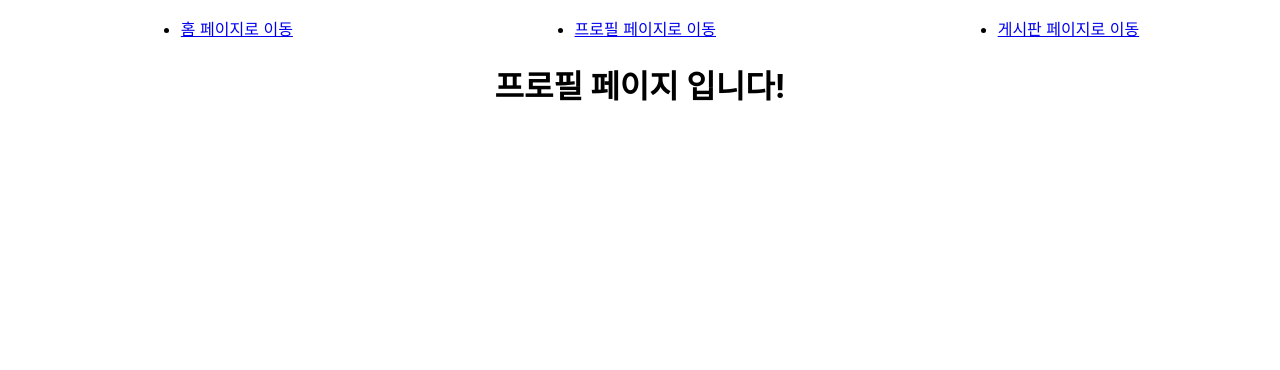
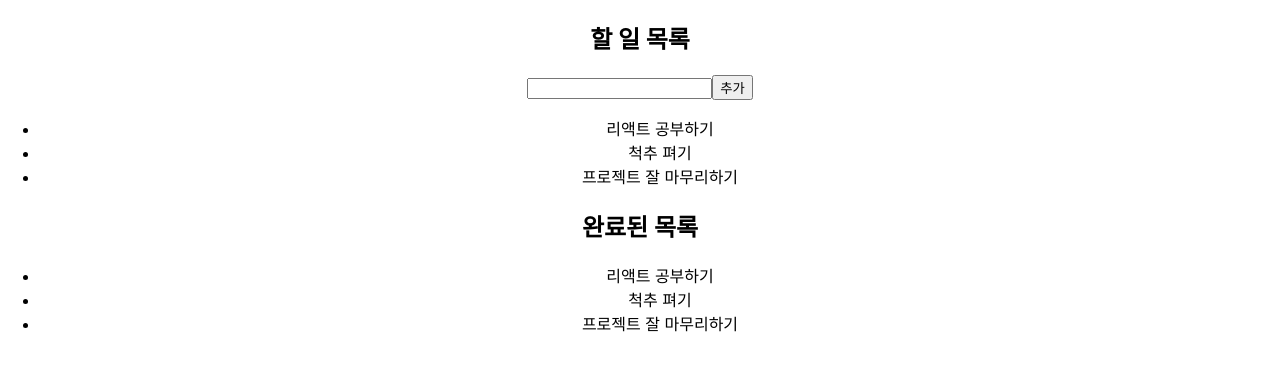
Before and after one commit to xenosign/react-router, a React (Create React App) app: page /profile in a window 1280 px wide. Shown: the top 370 px of the page. Built offline with nearby package versions, Linux system fonts and the light colour scheme.

Commit message:
230404 수업 코드

```diff
--- a/package.json
+++ b/package.json
@@ -8,8 +8,10 @@
     "@testing-library/user-event": "^13.5.0",
     "react": "^18.2.0",
     "react-dom": "^18.2.0",
+    "react-redux": "^8.0.5",
     "react-router-dom": "^6.10.0",
     "react-scripts": "5.0.1",
+    "redux": "^4.2.1",
     "web-vitals": "^2.1.4"
   },
   "scripts": {
--- a/src/App.js
+++ b/src/App.js
@@ -4,20 +4,23 @@ import Board from './components/Board';
 import BoardDetail from './components/BoardDetail';
 import Header from './components/Header';
 import Home from './components/Home';
+import ListContainer from './components/ListContainer';
 import NotFound from './components/NotFound';
 import Profile from './components/Profile';
+import TestRedux from './components/TestRedux';
 
 function App() {
   return (
     <div className="App">
-      <Header />
+      <ListContainer />
+      {/* <Header />
       <Routes>
         <Route path="/" element={<Home />} />
         <Route path="/profile" element={<Profile />} />
         <Route path="/board" element={<Board />} />
         <Route path="/board/:boardID" element={<BoardDetail />} />
         <Route path="*" element={<NotFound />} />
-      </Routes>
+      </Routes> */}
     </div>
   );
 }
--- /dev/null
+++ b/src/components/DoneList.jsx
@@ -0,0 +1,17 @@
+import React from 'react';
+import { useSelector } from 'react-redux';
+
+export default function DoneList() {
+  const todoList = useSelector((state) => state.todo.todoList);
+
+  return (
+    <section>
+      <h1>완료된 목록</h1>
+      <ul>
+        {todoList.map((el) => (
+          <li key={el.id}>{el.text}</li>
+        ))}
+      </ul>
+    </section>
+  );
+}
--- /dev/null
+++ b/src/components/ListContainer.jsx
@@ -0,0 +1,12 @@
+import React from 'react';
+import DoneList from './DoneList';
+import TodoList from './TodoList';
+
+export default function ListContainer() {
+  return (
+    <>
+      <TodoList />
+      <DoneList />
+    </>
+  );
+}
--- a/src/components/Profile.jsx
+++ b/src/components/Profile.jsx
@@ -1,7 +1,10 @@
 import React from 'react';
+import { useSelector } from 'react-redux';
 import Header from './Header';
 
 export default function Profile() {
+  const weight = useSelector((state) => state);
+
   return (
     <>
       <h1>프로필 페이지 입니다!</h1>
--- /dev/null
+++ b/src/components/TestRedux.jsx
@@ -0,0 +1,15 @@
+import React from 'react';
+import { useDispatch, useSelector } from 'react-redux';
+
+export default function TestRedux() {
+  const weight = useSelector((state) => state.weightReducer);
+  const dispatch = useDispatch();
+
+  return (
+    <>
+      <h1>당신의 몸무게는 {weight} 입니다!</h1>
+      <button onClick={() => dispatch({ type: '증가' })}>증가</button>
+      <button onClick={() => dispatch({ type: '감소' })}>감소</button>
+    </>
+  );
+}
--- /dev/null
+++ b/src/components/TodoList.jsx
@@ -0,0 +1,34 @@
+import React, { useRef } from 'react';
+import { useDispatch, useSelector } from 'react-redux';
+import { create, done } from '../store/modules/todo';
+
+export default function TodoList() {
+  const todoList = useSelector((state) => state.todo.todoList);
+  const dispatch = useDispatch();
+
+  const inputRef = useRef();
+
+  return (
+    <section>
+      <h1>할 일 목록</h1>
+      <div>
+        <input type="text" ref={inputRef} />
+        <button
+          onClick={() => {
+            dispatch(
+              create({ id: todoList.length, text: inputRef.current.value }),
+            );
+            inputRef.current.value = '';
+          }}
+        >
+          추가
+        </button>
+      </div>
+      <ul>
+        {todoList.map((el) => (
+          <li key={el.id}>{el.text}</li>
+        ))}
+      </ul>
+    </section>
+  );
+}
--- a/src/index.js
+++ b/src/index.js
@@ -4,11 +4,21 @@ import './index.css';
 import App from './App';
 import reportWebVitals from './reportWebVitals';
 import { BrowserRouter } from 'react-router-dom';
+import { createStore } from 'redux';
+import { Provider } from 'react-redux';
+import combineReducer from './store';
+
+const reduxDevTool =
+  window.__REDUX_DEVTOOLS_EXTENSION__ && window.__REDUX_DEVTOOLS_EXTENSION__();
+
+const rootReducer = createStore(combineReducer, reduxDevTool);
 
 const root = ReactDOM.createRoot(document.getElementById('root'));
 root.render(
   <BrowserRouter>
-    <App />
+    <Provider store={rootReducer}>
+      <App />
+    </Provider>
   </BrowserRouter>,
 );
 
--- /dev/null
+++ b/src/store/index.js
@@ -0,0 +1,8 @@
+import { combineReducers } from 'redux';
+import todo from './modules/todo';
+import weightReducer from './modules/weight';
+
+export default combineReducers({
+  todo,
+  weightReducer,
+});
--- /dev/null
+++ b/src/store/modules/todo.js
@@ -0,0 +1,55 @@
+const initState = {
+  todoList: [
+    {
+      id: 0,
+      text: '리액트 공부하기',
+      done: false,
+    },
+    {
+      id: 1,
+      text: '척추 펴기',
+      done: false,
+    },
+    {
+      id: 2,
+      text: '프로젝트 잘 마무리하기',
+      done: false,
+    },
+  ],
+  buyList: ['닌텐도', '자동차'],
+};
+
+const CREATE = 'todo/CREATE';
+const DONE = 'todo/DONE';
+
+export function create(payload) {
+  return {
+    type: CREATE,
+    payload,
+  };
+}
+
+export function done(id) {
+  return {
+    type: DONE,
+    id,
+  };
+}
+
+export default function todo(state = initState, action) {
+  switch (action.type) {
+    case CREATE:
+      return {
+        ...state,
+        todoList: state.todoList.concat({
+          id: action.payload.id,
+          text: action.payload.text,
+          done: false,
+        }),
+      };
+    case DONE:
+      return console.log('DONE 호출');
+    default:
+      return state;
+  }
+}
--- /dev/null
+++ b/src/store/modules/weight.js
@@ -0,0 +1,14 @@
+const weight = 100;
+const date = new Date();
+
+export default function weightReducer(state = weight, action) {
+  if (action.type === '증가') {
+    state += date.getDate();
+    return state;
+  } else if (action.type === '감소') {
+    state -= date.getMonth() + 1;
+    return state;
+  } else {
+    return state;
+  }
+}
```
Also changed, not shown: 1 other file (tests, documents, lock files or other folders).
